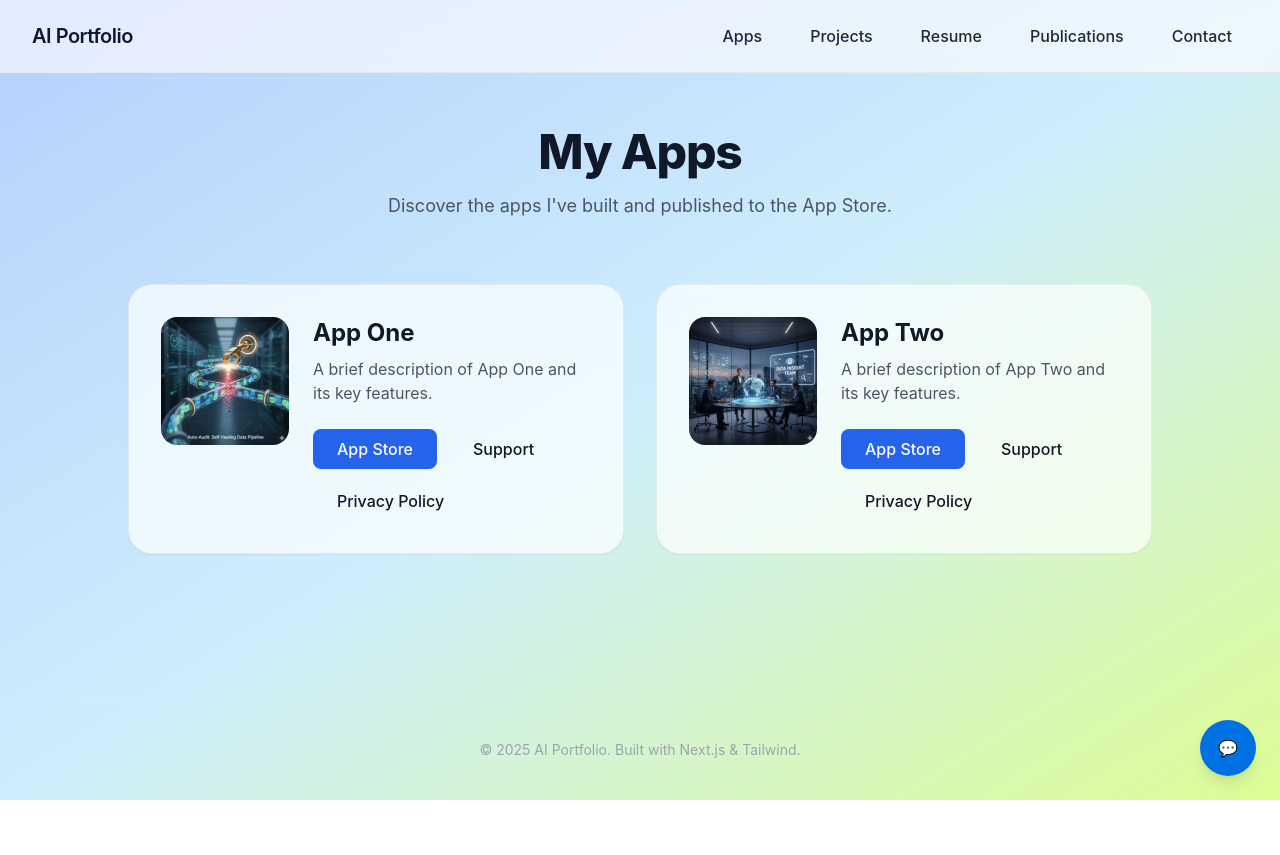
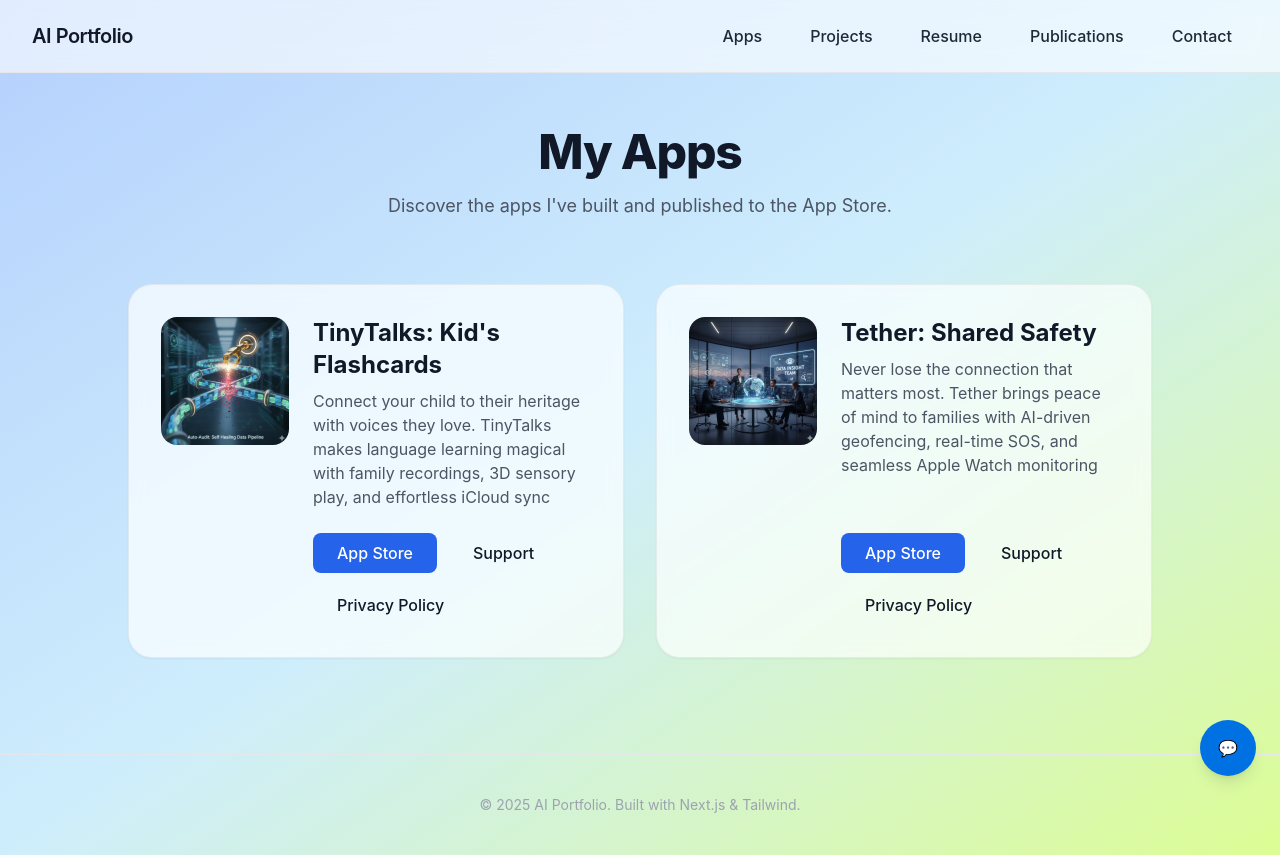
Before and after one commit to kknudson15/ai-portfolio-starter, a Next.js app: page /apps in a window 1280 px wide. Before the commit the page ends 800 px from the top, so only its background shows below. Built offline with nearby package versions, Linux system fonts and the light colour scheme.

Commit message:
Add App Names and Descriptions
Add App Names and Descriptions

```diff
--- a/data/apps.js
+++ b/data/apps.js
@@ -1,8 +1,8 @@
 export const apps = [
   {
     id: 'app-one',
-    name: 'App One',
-    description: 'A brief description of App One and its key features.',
+    name: 'TinyTalks: Kid\'s Flashcards',
+    description: 'Connect your child to their heritage with voices they love. TinyTalks makes language learning magical with family recordings, 3D sensory play, and effortless iCloud sync',
     appStoreUrl: 'https://apps.apple.com/app/id123456789',
     supportUrl: '/support?app=app-one',
     privacyUrl: '/privacy?app=app-one',
@@ -10,8 +10,8 @@ export const apps = [
   },
   {
     id: 'app-two',
-    name: 'App Two',
-    description: 'A brief description of App Two and its key features.',
+    name: 'Tether: Shared Safety',
+    description: 'Never lose the connection that matters most. Tether brings peace of mind to families with AI-driven geofencing, real-time SOS, and seamless Apple Watch monitoring',
     appStoreUrl: 'https://apps.apple.com/app/id987654321',
     supportUrl: '/support?app=app-two',
     privacyUrl: '/privacy?app=app-two',
```
